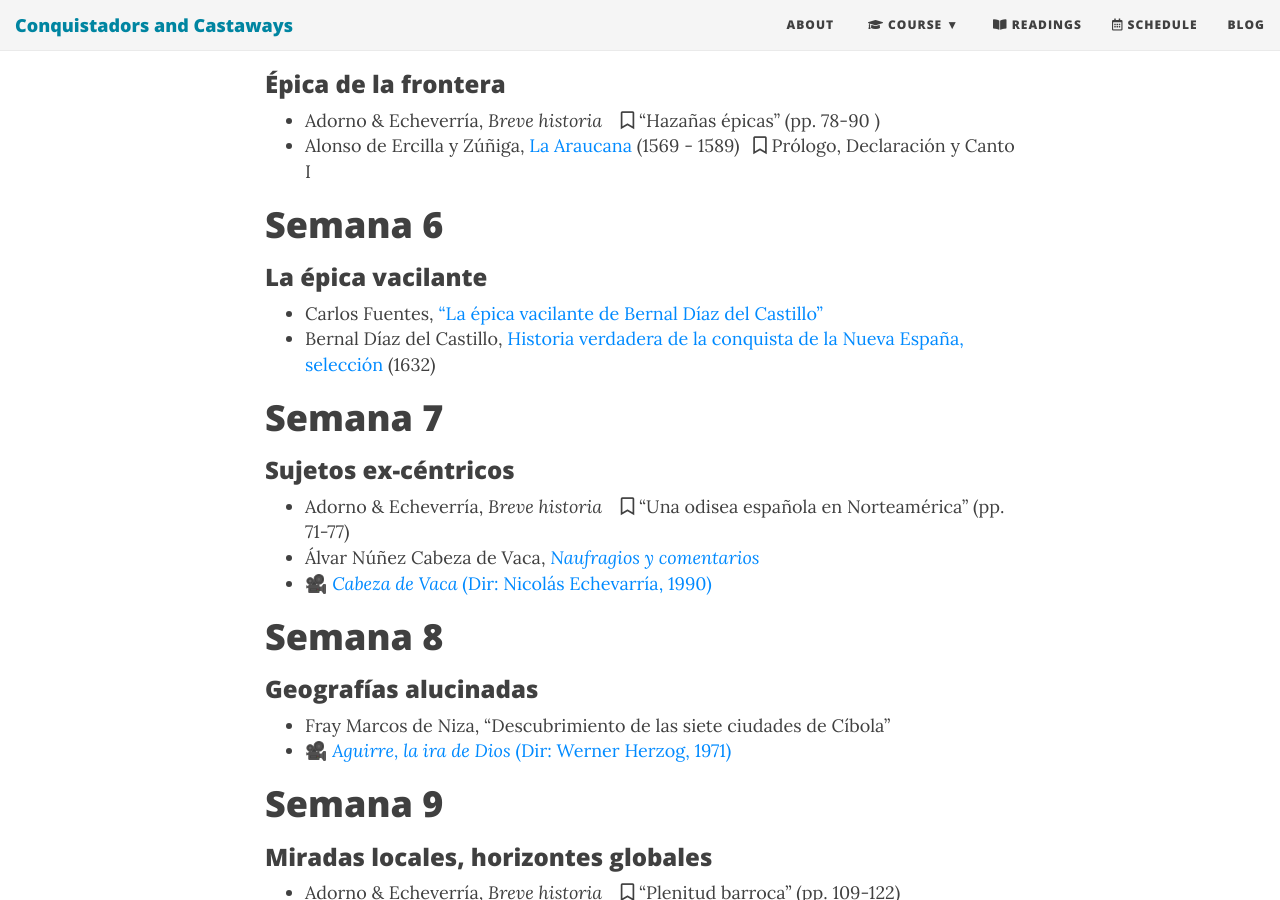
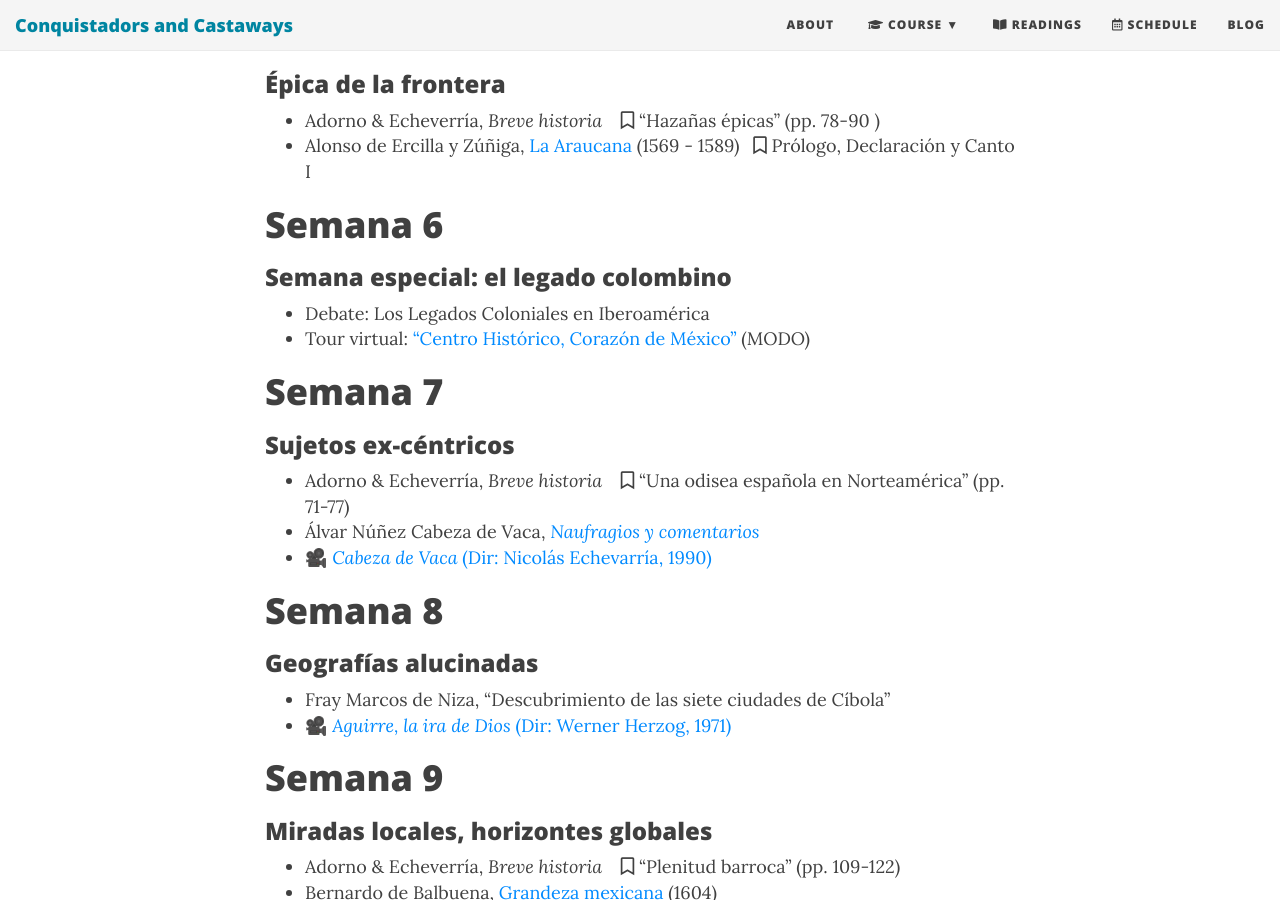
Before and after one commit to Hipomenes/ls452, a Jekyll site: the page built from syllabus.md, in a window 1280 px wide and 900 px high, scrolled down 2114 px. Built offline with Jekyll 4.4.1, drawn with Linux system fonts in a browser that asks for light colours; nearby versions of some CDN libraries.

Commit message:
Update syllabus.md

```diff
--- a/syllabus.md
+++ b/syllabus.md
@@ -54,10 +54,10 @@ bigimg: /img/cuauhquecholan.jpg
 - Alonso de Ercilla y Zúñiga, [La Araucana](https://bushare-my.sharepoint.com/:b:/g/personal/dhcg_bu_edu/EZXuPiZj7a5AlOCuYxPYVtQB0eligx7yf9EC3gRsCA3Seg?e=pq3QBh) (1569 - 1589)&ensp; <i class="far fa-bookmark"></i> Prólogo, Declaración y Canto I
 
 # Semana 6
-### La épica vacilante
+### Semana especial: el legado colombino
 
-- Carlos Fuentes, ["La épica vacilante de Bernal Díaz del Castillo"]()
-- Bernal Díaz del Castillo, [Historia verdadera de la conquista de la Nueva España, selección]() (1632)
+- Debate: Los Legados Coloniales en Iberoamérica
+- Tour virtual: [“Centro Histórico, Corazón de México"](https://www.bu.edu/las/news-events/calendar/?eid=258775) (MODO)
 
 # Semana 7
 ### Sujetos ex-céntricos
```
